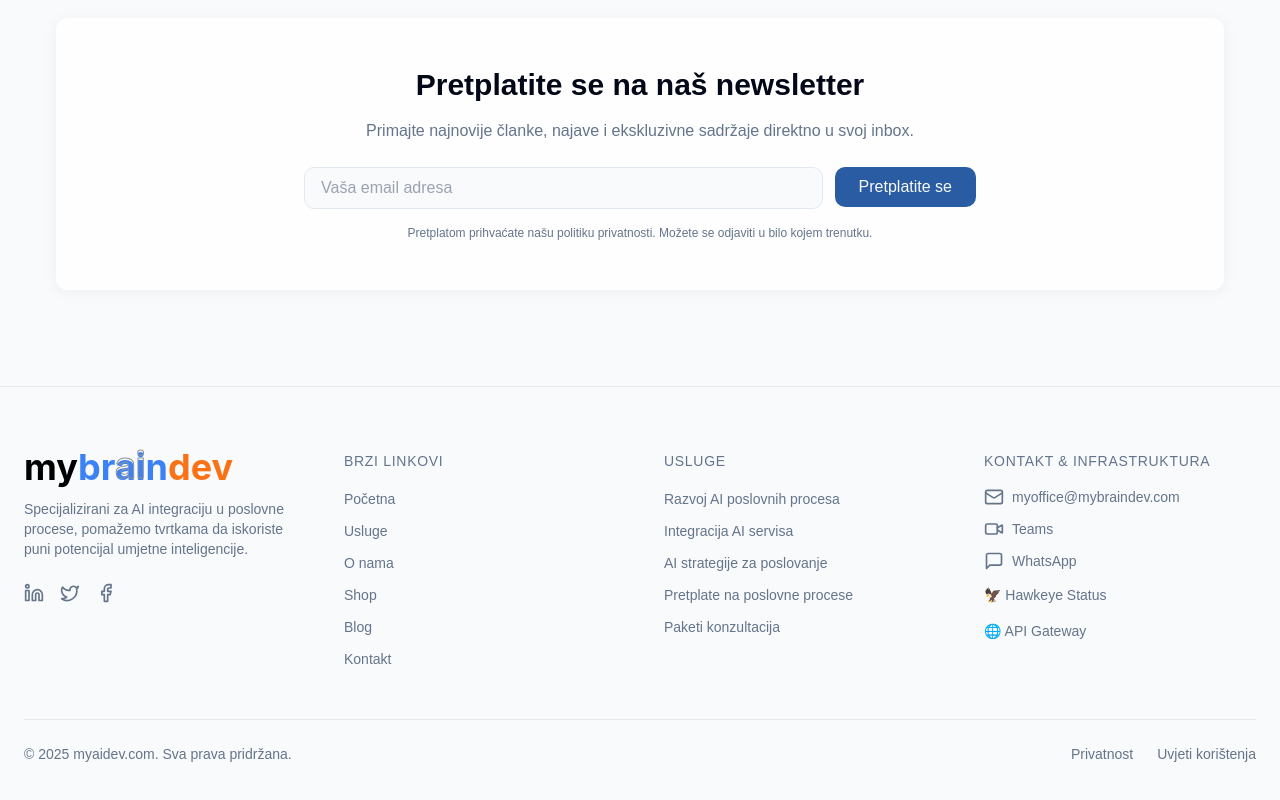
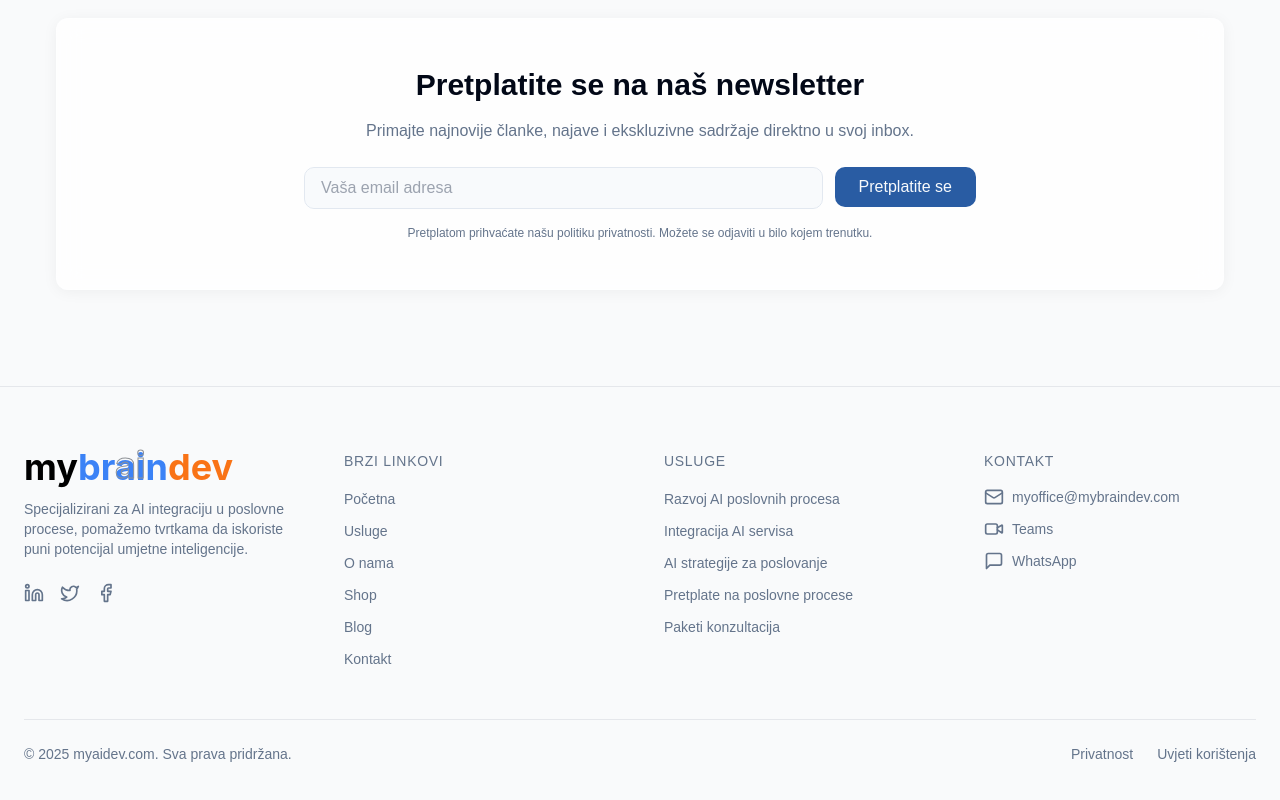
Before and after one commit to Ivetina/smart-process-hub, a React (Vite) app: page /blog in a window 1280 px wide. Shown: the part 1288-2088 px from the top of the page. Built offline with nearby package versions, Linux system fonts and the light colour scheme.

Commit message:
Hide API Gateway and Hawkeye pages
Removed links to /apigateway and /hawkeye from the footer and made them inaccessible to the public.

```diff
--- a/src/components/Footer.tsx
+++ b/src/components/Footer.tsx
@@ -101,10 +101,10 @@ const Footer = () => {
             </ul>
           </div>
 
-          {/* Column 4 - Contact & Infrastructure */}
+          {/* Column 4 - Contact */}
           <div>
             <h3 className="font-medium text-sm text-muted-foreground uppercase tracking-wider mb-4">
-              Kontakt & Infrastruktura
+              Kontakt
             </h3>
             <ul className="space-y-3">
               <li className="flex items-center">
@@ -133,22 +133,6 @@ const Footer = () => {
                 >
                   WhatsApp
                 </a>
-              </li>
-              <li>
-                <Link
-                  to="/hawkeye"
-                  className="text-sm text-muted-foreground hover:text-foreground animated-underline"
-                >
-                  🦅 Hawkeye Status
-                </Link>
-              </li>
-              <li>
-                <Link
-                  to="/apigateway"
-                  className="text-sm text-muted-foreground hover:text-foreground animated-underline"
-                >
-                  🌐 API Gateway
-                </Link>
               </li>
             </ul>
           </div>
```
